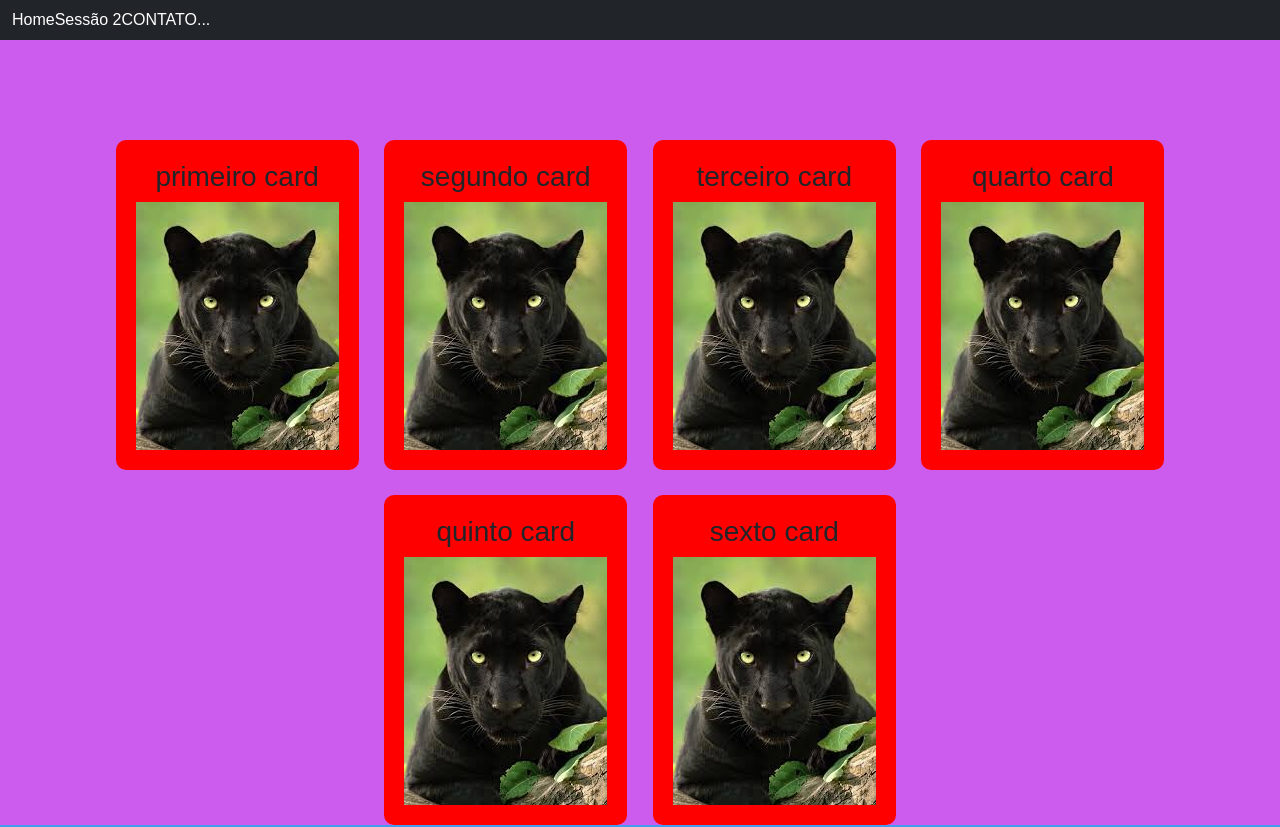
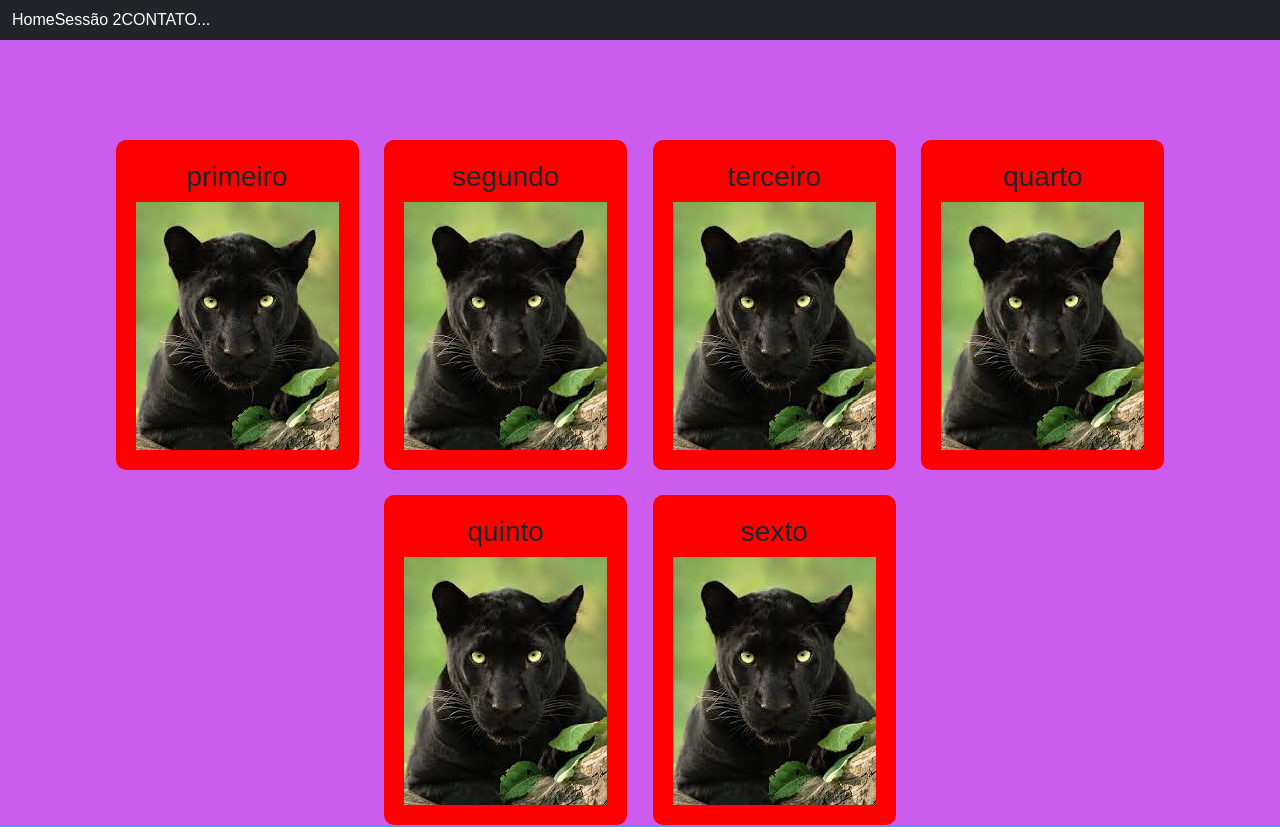
Before and after one commit to Andredev-dias/tt, a React (Vite) app: page / in a window 1280 px wide. Shown: the top 827 px of the page. Built offline with nearby package versions, Linux system fonts and the light colour scheme; some icons are missing.

Commit message:
Add files via upload

```diff
--- a/src/App.jsx
+++ b/src/App.jsx
@@ -4,6 +4,7 @@ import { Menu } from "./components/menu";
 import { Card } from "./components/card";
 
 import p1 from "./assets/images/p1.jpeg";
+import { cards } from './assets/mock/cards';
 
 import { useState } from "react";
 
@@ -38,12 +39,13 @@ function App() {
       <main>
         <section id="s1" className={style.s1}>
           {/* <Btn text="proxima sessão" func="#s2"/> <br /> */}
-          <Card text="primeiro card" img={p1} />
-          <Card text="segundo card" img={p1} />
-          <Card text="terceiro card" img={p1} />
-          <Card text="quarto card" img={p1} />
-          <Card text="quinto card" img={p1} />
-          <Card text="sexto card" img={p1} />
+          {cards.map((item, index) => {
+            return (
+              <div key={index}>
+                <Card text={item.text} img={item.img} alt={item.text}/>
+              </div>
+            )
+          })}
         </section>
         <section id="s2" className={style.s2}>
           <Btn text="volta pra cima" func="#s1" />
--- /dev/null
+++ b/src/assets/mock/cards.js
@@ -0,0 +1,10 @@
+import p1 from '../images/p1.jpeg';
+
+export const cards = [
+  { text: "primeiro", img: p1 },
+  { text: "segundo", img: p1 },
+  { text: "terceiro", img: p1 },
+  { text: "quarto", img: p1 },
+  { text: "quinto", img: p1 },
+  { text: "sexto", img: p1 },
+];
```
